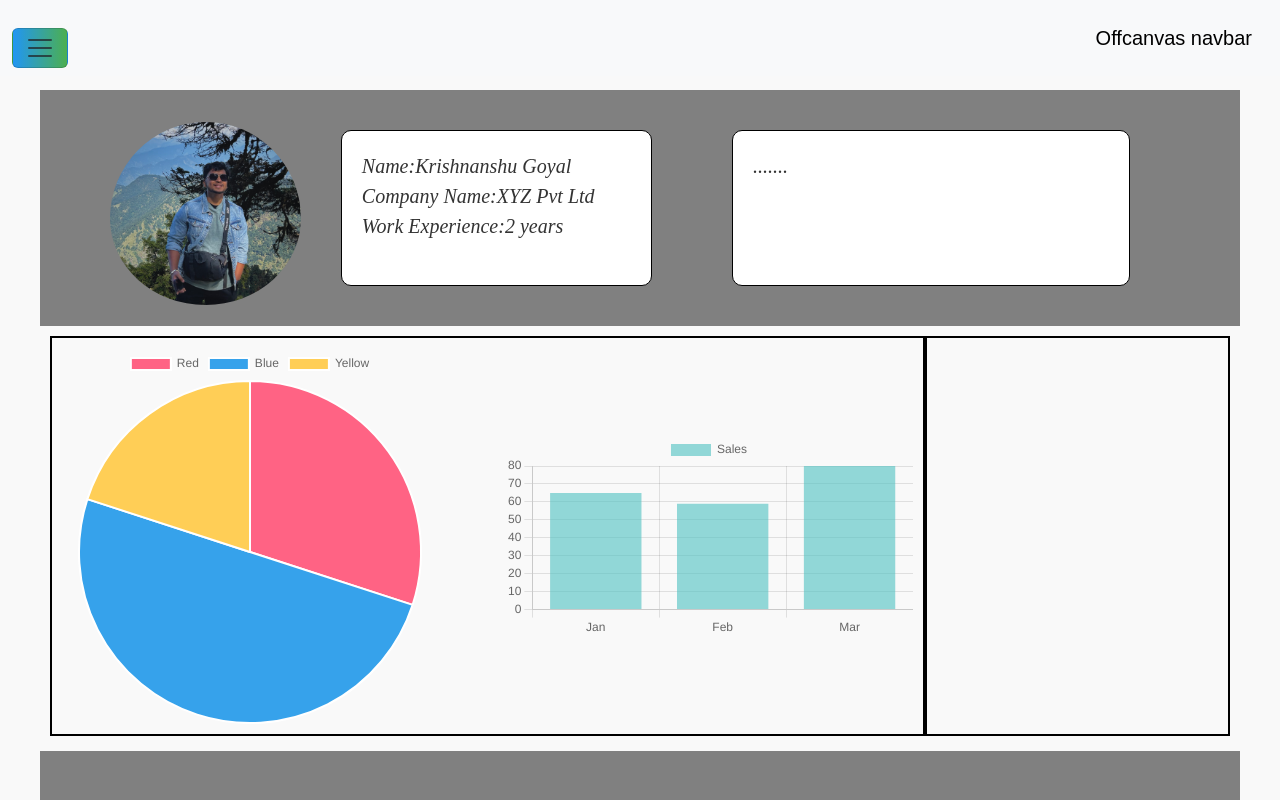
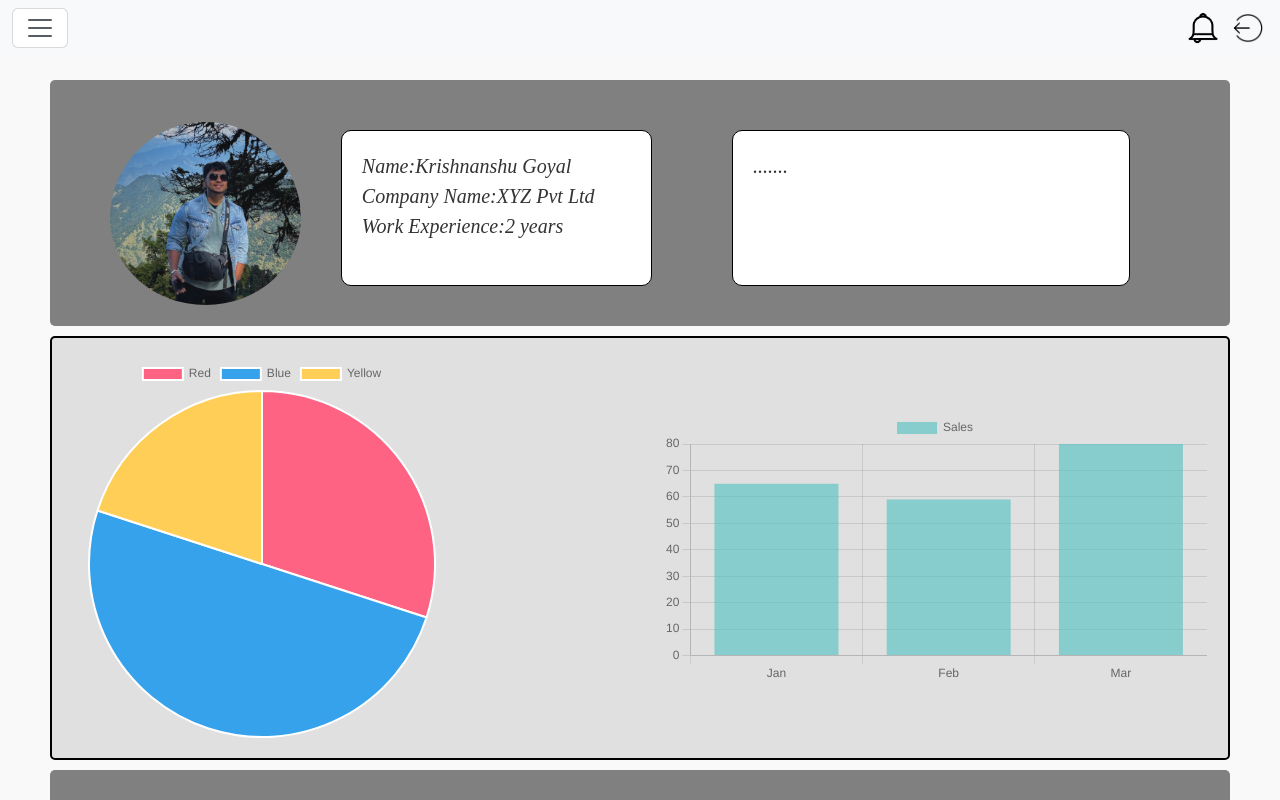
Before and after one commit to Krishnanshu-Goyal/careerconnect, a React (Create React App) app in the folder my-app/: page /home in a window 1280 px wide. Shown: the top 800 px of the page. Built offline with nearby package versions, Linux system fonts and the light colour scheme.

Commit message:
changes in CSS

```diff
--- a/my-app/src/App.css
+++ b/my-app/src/App.css
@@ -36,16 +36,24 @@
     transform: rotate(360deg);
   }
 }
-.navbar-toggler me-2{
-  color: red;
+.navbar-toggler {
+  background-color: white;
 }
-
+.noti{
+  width: 40px;
+  height: 40px;
+  margin: 0px 5px 0px 0px;
+}
+.logout{
+  width: 30px;
+  margin: 0px 5px 0px 5px;
+  height: 30px;
+}
 .nav-link:active{
   color: rgb(94, 94, 94) !important;
   font-size: 20px !important;
 
 }
-
 .nav-link:hover{
   color: grey;
 
@@ -54,8 +62,9 @@
 
 /* Home.js*/
 .top{
-  padding: 0px 70px 0px 70px;
-  margin: 50px 0px 0px 0px;
+  padding: 10px 60px 0px 60px;
+  margin: 20px 10px 0px 10px;
+  border-radius: 5px;
   background-color: grey;
   display: flex;
 }
@@ -97,21 +106,21 @@
 .middle {
   display: flex;
   justify-content: space-between;
+  border: 2px solid black;
   padding: 10px;
+  border-radius: 5px;
+  background: rgba(96, 95, 95, 0.159);
+  margin: 10px;
 }
 
 .middle-left {
-  width: 60%;  /* Adjust width as needed */
+  width: 100%;  /* Adjust width as needed */
 }
 
-.middle-right {
-  width: 35%;  /* Adjust width as needed */
-  border: 2px solid #000;
-  height: 400px; /* Match height with middle-left */
-}
+
 
 .middle-left {
-  border: 2px solid #000;
+  border: 2px 0px 2px 2px solid #000;
   padding: 10px;
   width: 100%;
   height: 400px;
@@ -132,7 +141,32 @@
 }
 
 .bottom{
-  margin: 5px 0px 5px 0px;
+  margin: 5px 10px 5px 10px;
   height: 200px;
+  border-radius: 5px;
   background-color: grey;
 }
+
+/*button*/
+
+button {
+  background: rgba(96, 95, 95, 0.159);;
+  color: white;
+  border: none;
+  padding: 12px;
+  font-size: 16px;
+  font-weight: bold;
+  cursor: pointer;
+  border-radius: 5px;
+  transition: all 0.3s ease;
+}
+
+button:hover {
+  background: grey;
+  transform: scale(1.05);
+}
+
+button:active {
+  transform: scale(1);
+  box-shadow: inset 0 3px 6px rgba(0, 0, 0, 0.2);
+}
--- a/my-app/src/components/Navbar.js
+++ b/my-app/src/components/Navbar.js
@@ -1,5 +1,7 @@
 import React from 'react';
 import '../App.css';
+import noti from '../images/notification.png'
+import logout from '../images/logout.png'
 import { Link } from "react-router-dom";
 export default function Navbar() {
   return (
@@ -16,9 +18,12 @@ export default function Navbar() {
           >
             <span className="navbar-toggler-icon"></span>
           </button>
-          <Link className="navbar-brand" to="#">
-            Offcanvas navbar
-          </Link>
+
+          <div className="navbar-logo ms-auto"  >
+          <img className="noti" src={noti} alt="Logo" />
+          <img className="logout" src={logout} alt="Logo" />
+          </div>
+
           <div
             className="offcanvas offcanvas-start"
             tabIndex="-1"
@@ -27,7 +32,7 @@ export default function Navbar() {
           >
             <div className="offcanvas-header">
               <h5 className="offcanvas-title" id="offcanvasNavbarLabel">
-                Offcanvas
+              Career Connect
               </h5>
               <button
                 type="button"
--- a/my-app/src/styling/Form.css
+++ b/my-app/src/styling/Form.css
@@ -20,7 +20,7 @@ body {
   .form-header {
     text-align: center;
     padding: 10px ;
-    background: linear-gradient(90deg, #4CAF50, #2196F3);
+    background: rgba(96, 95, 95, 0.159);
     border-radius: 15px 15px 15px 15px;
     color: white;
   }
@@ -73,27 +73,7 @@ body {
   }
 
   /* Submit Button */
-  button {
-    background: linear-gradient(90deg, #2196F3, #4CAF50);
-    color: white;
-    border: none;
-    padding: 12px;
-    font-size: 16px;
-    font-weight: bold;
-    cursor: pointer;
-    border-radius: 5px;
-    transition: all 0.3s ease;
-  }
 
-  button:hover {
-    background: linear-gradient(90deg, #4CAF50, #2196F3);
-    transform: scale(1.05);
-  }
-
-  button:active {
-    transform: scale(1);
-    box-shadow: inset 0 3px 6px rgba(0, 0, 0, 0.2);
-  }
 
   /* Validation Errors */
   .error {
--- a/my-app/src/styling/Getcertificate.css
+++ b/my-app/src/styling/Getcertificate.css
@@ -1,7 +1,7 @@
 /* General Styles */
 html, body {
     height: 100%;
-    margin: 0;
+    margin: 20px 0px 0px 0px;
     padding: 0;
     font-family: 'Arial', sans-serif;
     background: #f9f9f9;
@@ -13,7 +13,7 @@ html, body {
     justify-content: center;
     align-items: center;
     height: 100vh;
-    background: linear-gradient(90deg, #4CAF50, #2196F3); /* Background gradient */
+    background: rgba(179, 178, 178, 0.749); /* Background gradient */
     margin: 0;
     padding: 20px;
 }
@@ -48,28 +48,7 @@ p {
 }
 
 /* Button Styles */
-button {
-    margin-top: 20px;
-    background: linear-gradient(90deg, #2196F3, #4CAF50);
-    color: white;
-    border: none;
-    padding: 12px 20px;
-    font-size: 16px;
-    font-weight: bold;
-    cursor: pointer;
-    border-radius: 5px;
-    transition: all 0.3s ease;
-}
 
-button:hover {
-    background: linear-gradient(90deg, #4CAF50, #2196F3);
-    transform: scale(1.05);
-}
-
-button:active {
-    transform: scale(1);
-    box-shadow: inset 0 3px 6px rgba(0, 0, 0, 0.2);
-}
 
 /* Responsive Design */
 @media (max-width: 600px) {
```
Also changed, not shown: my-app/src/images/logout.png (added), my-app/src/images/notification.png (added).
